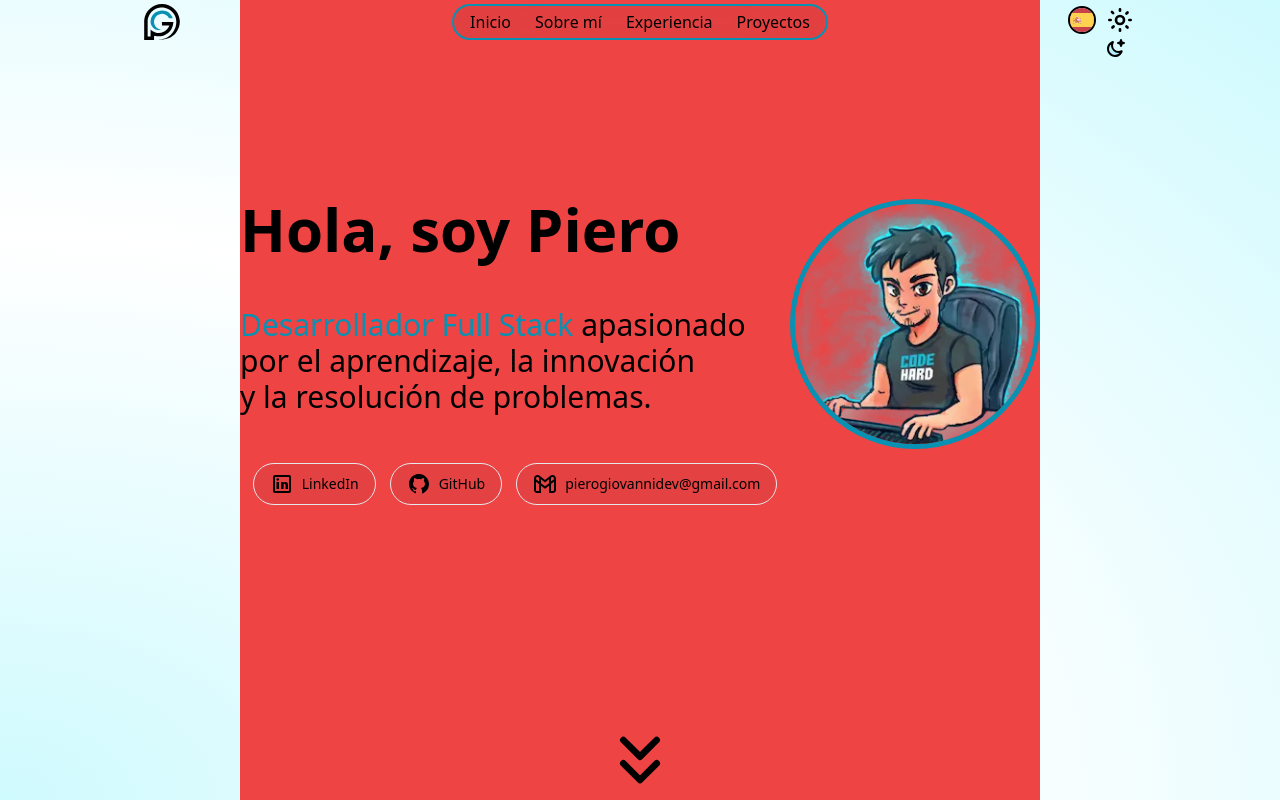
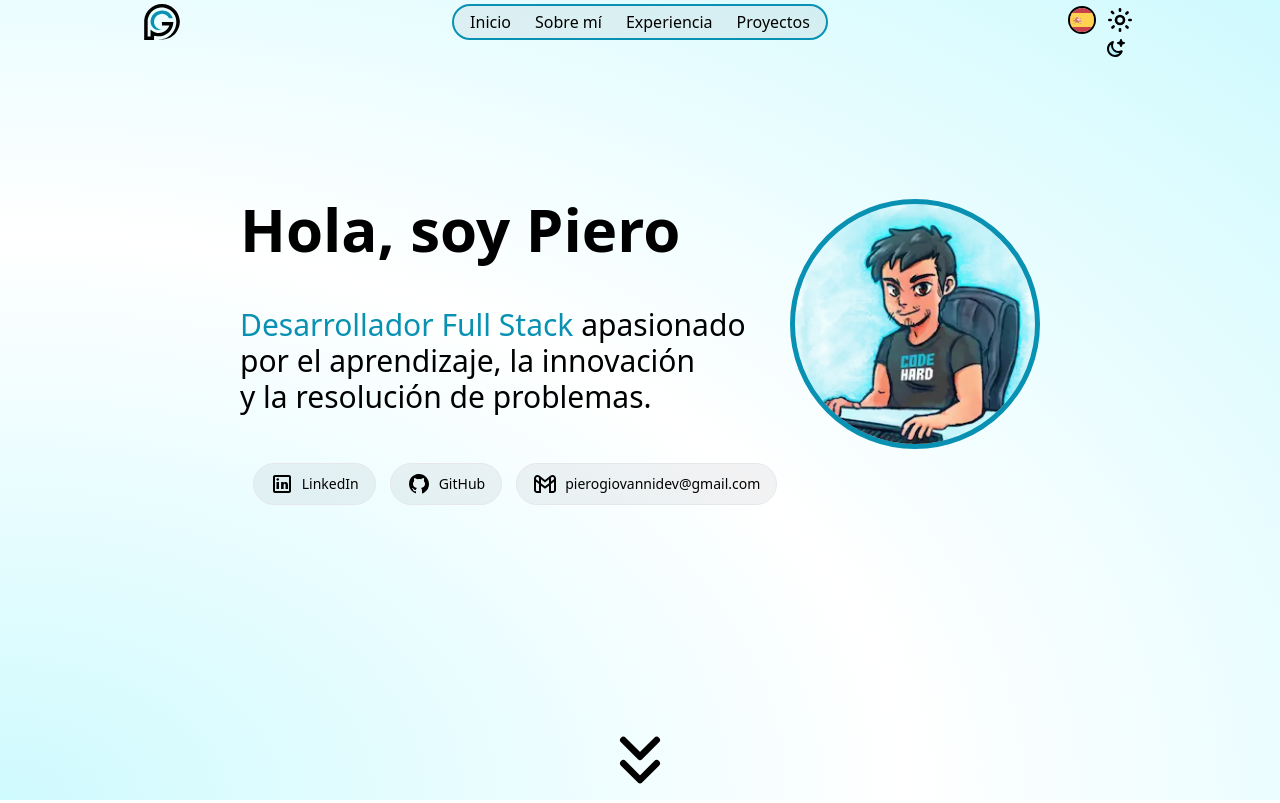
Before and after one commit to PieroGiovanni/piero-web-portfolio, an Astro site: page / in a window 1280 px wide. Shown: the top 803 px of the page. Built offline with nearby package versions, Linux system fonts and the light colour scheme; Astro itself is replaced by a stand-in of ours; what tailwindcss-animated would draw is missing.

Commit message:
removed red bg

```diff
--- a/src/components/App.astro
+++ b/src/components/App.astro
@@ -26,7 +26,7 @@ const i18n = getI18N({ currentLocale });
   <main class="px-4">
     <section
       id="home"
-      class="relative md:h-screen h-[100dvh] flex flex-col items-center justify-center w-full mx-auto lg:w-[800px] pb-24 bg-red-500"
+      class="relative md:h-screen h-[100svh] flex flex-col items-center justify-center w-full mx-auto lg:w-[800px] pb-24"
     >
       <div class="flex flex-row justify-center text-pretty">
         <div class="flex flex-col gap-12">
```
